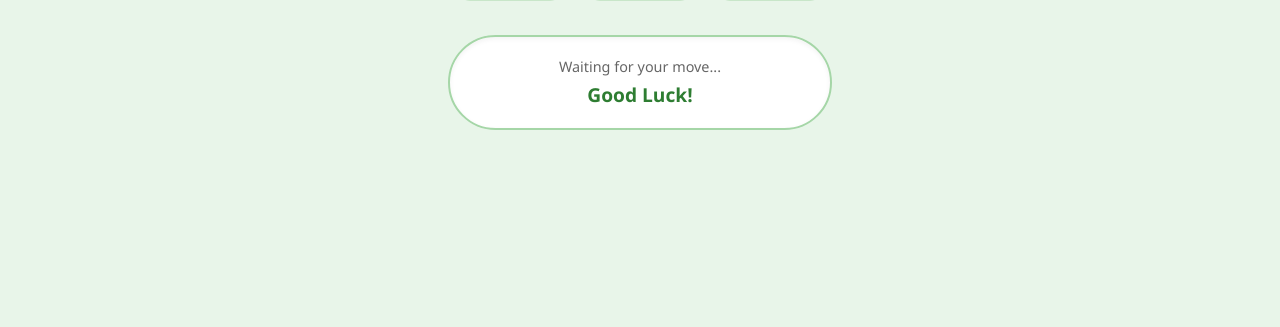
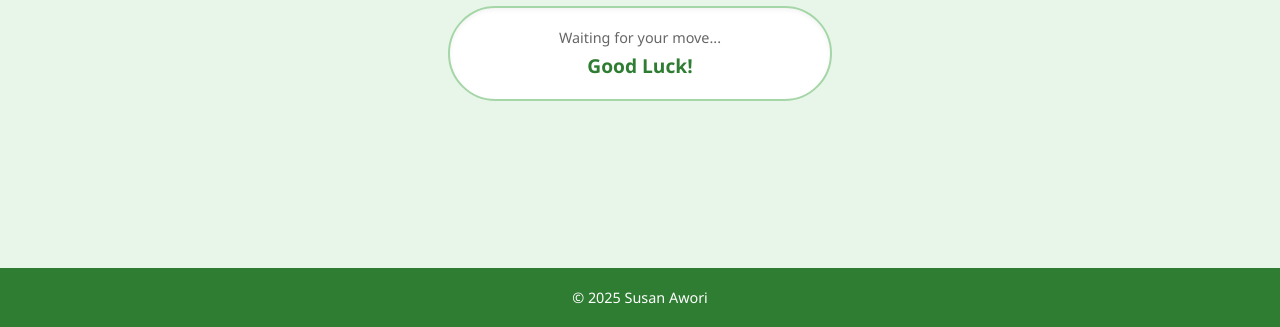
Before and after one commit to susan-awori/Cow-Grass-Lion-Game, a plain HTML site: page index.html in a window 1280 px wide. Shown: the part 473-800 px from the top of the page. Drawn offline with Linux system fonts and the light colour scheme.

Commit message:
feat: add footer with copyright and layout styles

```diff
--- a/index.html
+++ b/index.html
@@ -8,6 +8,7 @@
   </head>
 
   <body>
+    <main>
     <h1>Cow . Grass . Lion</h1>
     <div id="display-explain" style="margin-top: 20px; font-weight: bold">
       Choose your move to start
@@ -32,6 +33,12 @@
       <div class="status-text" id="game-status">Waiting for your move...</div>
       <div class="outcome-text" id="game-outcome">Good Luck!</div>
     </div>
+    </main>
+    </body>
+    <footer>
+      <p>&copy; 2025 Susan Awori</p>
+    </footer>
+
     <script src="game.js"></script>
   </body>
 </html>
--- a/style.css
+++ b/style.css
@@ -4,8 +4,7 @@ body {
   display: flex;
   flex-direction: column;
   align-items: center;
-  justify-content: center;
-  height: 100vh;
+  min-height: 100vh;
   margin: 0;
   color: #2e7d32;
 }
@@ -95,3 +94,25 @@ button:active {
 .tie {
   color: #f57c00;
 }
+
+main {
+  flex: 1;
+  display: flex;
+  flex-direction: column;
+  align-items: center;
+  justify-content: center;
+  width: 100%;
+}
+
+footer {
+  width: 100%;
+  background-color: #2e7d32;
+  color: white;
+  padding: 20px 0;
+  text-align: center;
+}
+
+footer p {
+  margin: 0;
+  font-size: 0.9rem;
+}
```
